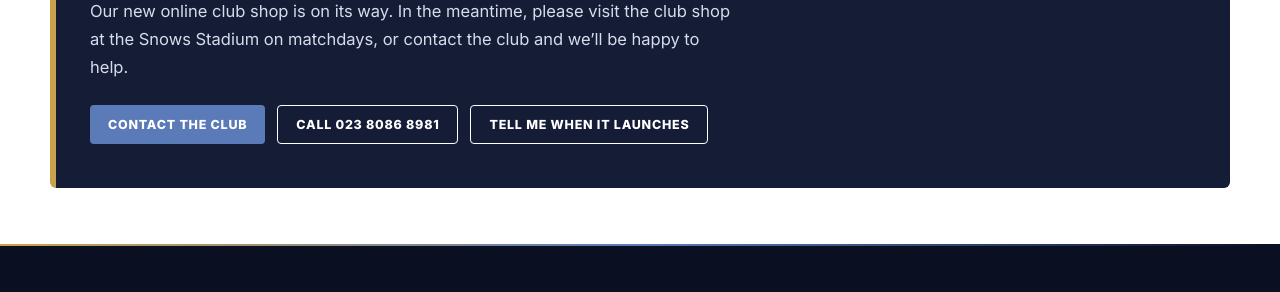
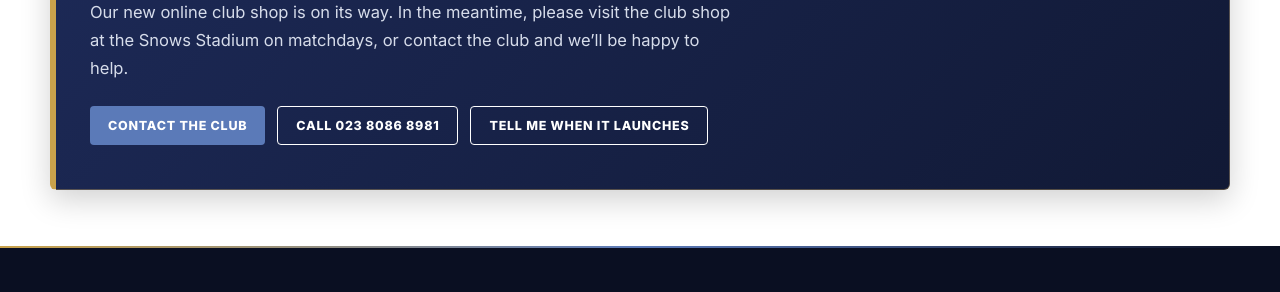
Before and after one commit to triggsoliver-ship-it/afc-totton-demo, a website: page shop.html in a window 1280 px wide. Shown: the part 424-716 px from the top of the page. Drawn offline with nearby package versions, Linux system fonts and the light colour scheme; no server answers.

Commit message:
Shop: coming-soon panel stays navy in dark mode

```diff
--- a/shop.html
+++ b/shop.html
@@ -23,7 +23,7 @@
 <span class="meta">National League South &middot; Tuesday 18 August 2026 &middot; KO 19:45 &middot; The Snows Stadium</span>
 <a href="/tickets.html" class="btn">Buy Tickets</a></div></div><section><div class="wrap"><span class="eyebrow" style="color:#5B7AB8">CLUB SHOP</span>
 <h1 style="font-size:38px;color:#151C36;margin:12px 0 26px;font-weight:800">Stags merchandise</h1>
-<div style="background:#151C36;color:#fff;border-radius:6px;padding:44px 34px;border-left:6px solid #C9A24B">
+<div style="background:linear-gradient(135deg,#1D2A58 0%,#111935 100%);color:#fff;border-radius:6px;padding:44px 34px;border:1px solid rgba(201,162,75,.35);border-left:6px solid #C9A24B;box-shadow:0 10px 30px rgba(0,0,0,.18)">
 <span class="eyebrow" style="color:#C9A24B">ONLINE SHOP</span>
 <h2 style="color:#fff;font-size:32px;margin:12px 0 14px;font-weight:800">Online ordering is coming soon</h2>
 <p style="font-size:16.5px;line-height:1.7;color:#D6DCEA;max-width:62ch;margin:0 0 24px">Our new online club shop is on its way. In the meantime, please visit the club shop at the Snows Stadium on matchdays, or contact the club and we&rsquo;ll be happy to help.</p>
```
